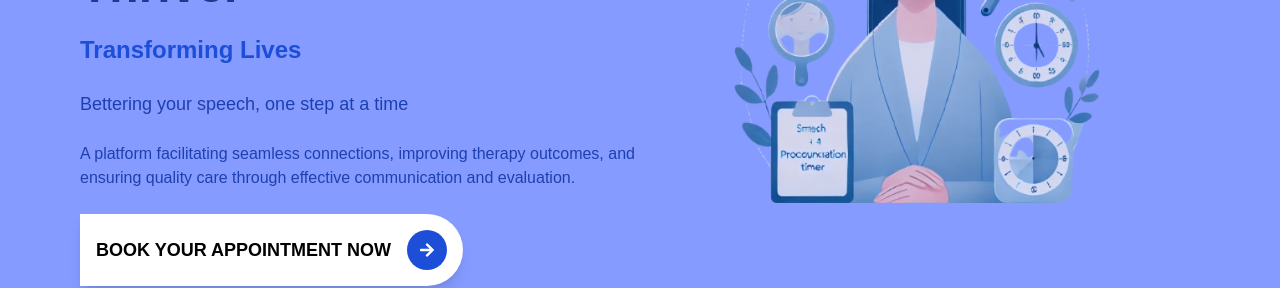
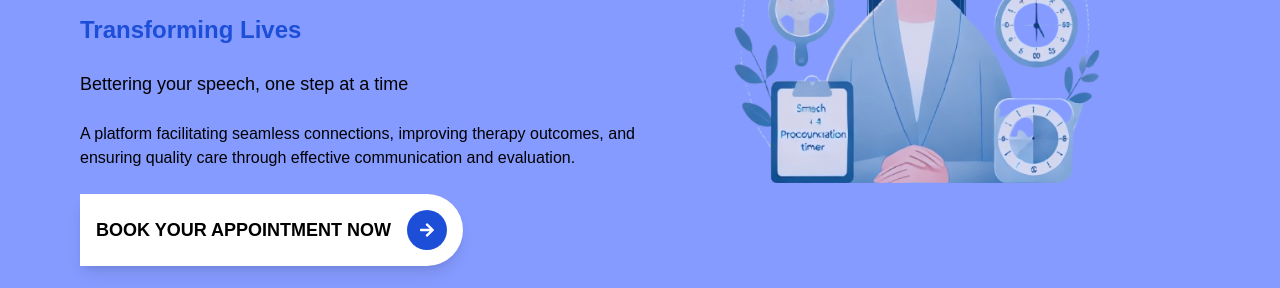
Before and after one commit to Ron111104/fluencytrack-frontend, a Next.js app: page / in a window 1280 px wide. Shown: the part 404-692 px from the top of the page. Built offline with nearby package versions, Linux system fonts and the light colour scheme.

Commit message:
Changed homepage design

```diff
--- a/pages/components/Homepage.js
+++ b/pages/components/Homepage.js
@@ -6,7 +6,7 @@ import Link from 'next/link';
 
 const Homepage = () => {
   return (
-    <div className="min-h-screen flex flex-col lg:flex-row bg-lightPurple mt-8">
+    <div className="min-h-screen flex flex-col lg:flex-row bg-lightPurple mt-3 rounded-3xl">
       {/* Main container holding text and image */}
       <div className="lg:flex lg:flex-row lg:w-full w-full justify-center relative px-8 lg:px-20 py-16 lg:py-24 my-20">
         {/* Left Side: Text Content */}
@@ -22,10 +22,10 @@ const Homepage = () => {
             <h2 className="text-xl sm:text-2xl lg:text-2xl font-semibold text-blue-700">
               Transforming Lives
             </h2>
-            <p className="text-base sm:text-lg lg:text-lg text-blue-800">
+            <p className="text-base sm:text-lg lg:text-lg text-black">
               Bettering your speech, one step at a time
             </p>
-            <p className="text-sm lg:text-base text-blue-800">
+            <p className="text-sm lg:text-base text-black">
               A platform facilitating seamless connections, improving therapy outcomes, and ensuring quality care through effective communication and evaluation.
             </p>
 
```
